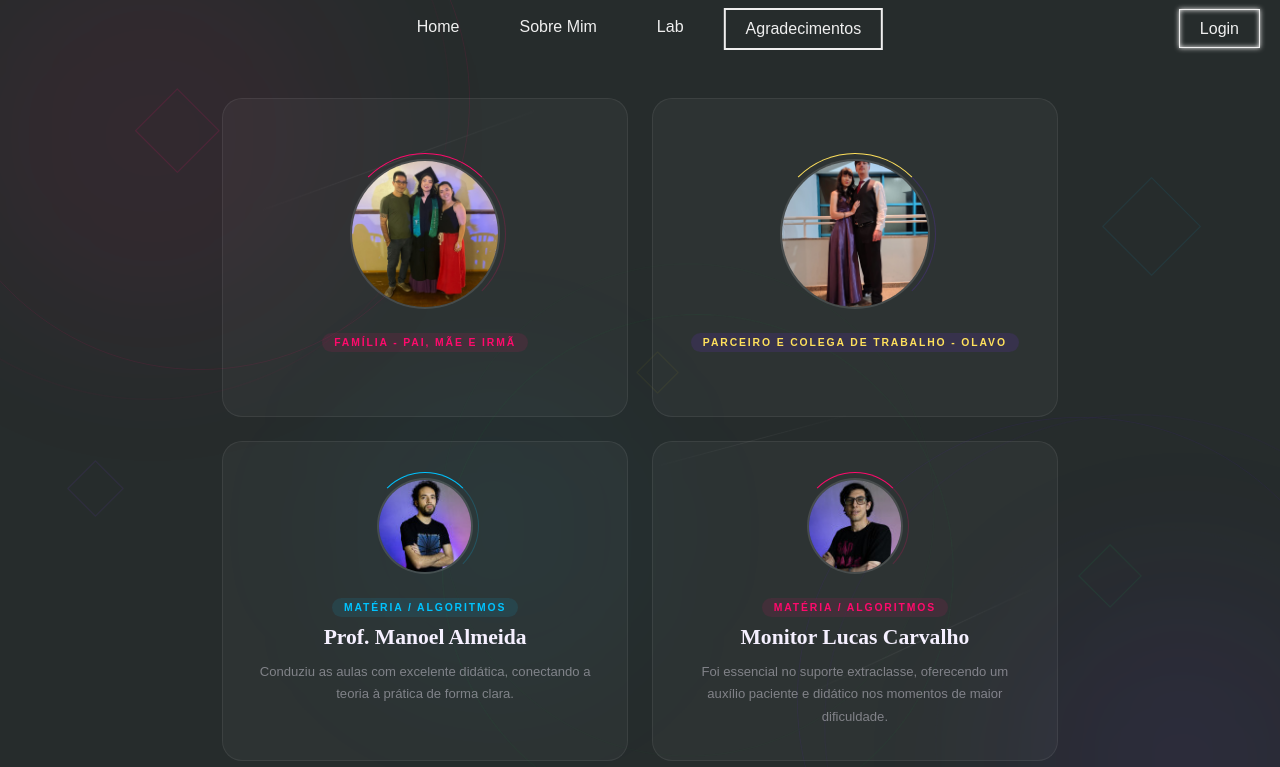
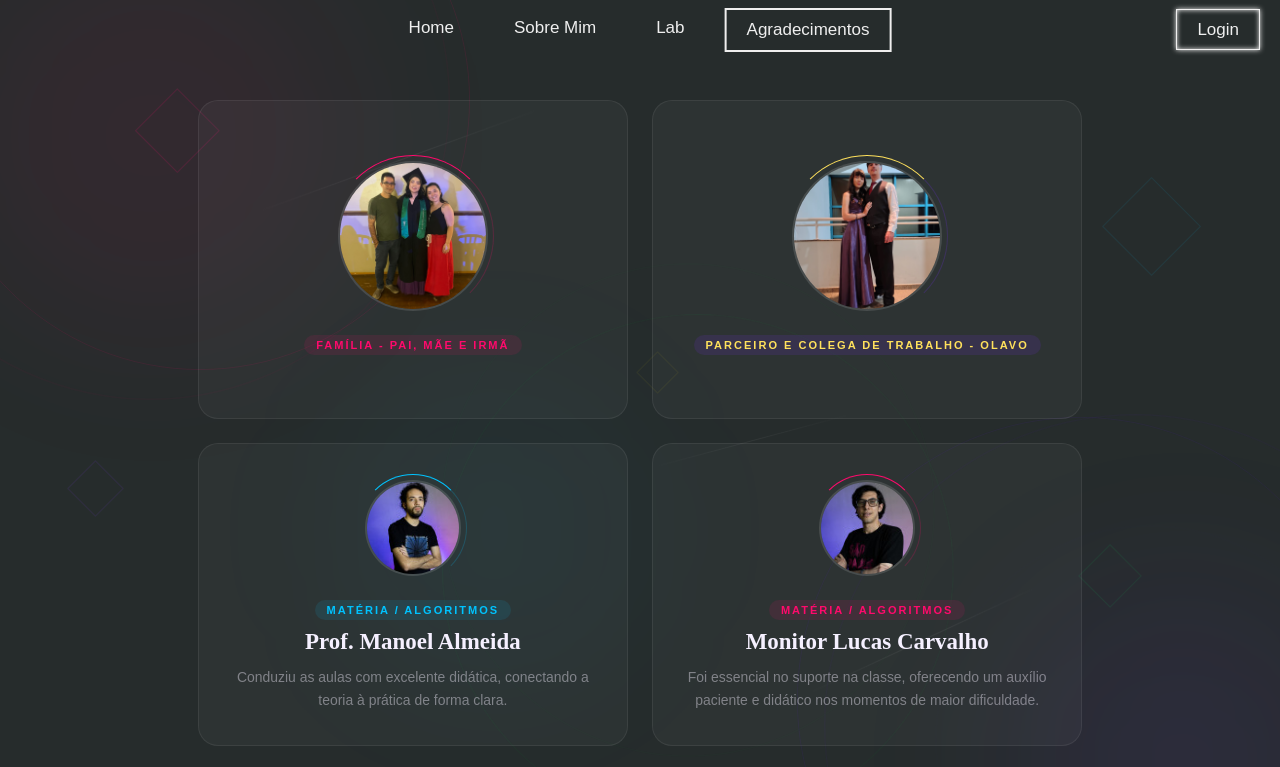
Before and after one commit to RafaelaMayumiWF/MusicalVerse, a website: page public/agradecimentos.html in a window 1280 px wide. Shown: the top 767 px of the page. Drawn offline with Linux system fonts and the light colour scheme.

Commit message:
ajustes finais

```diff
--- a/public/agradecimentos.html
+++ b/public/agradecimentos.html
@@ -89,7 +89,7 @@
         </div>
         <span class="card-materia">Matéria / Algoritmos</span>
         <div class="card-nome">Monitor Lucas Carvalho</div>
-        <p class="card-desc">Foi essencial no suporte extraclasse, oferecendo um auxílio paciente e didático nos momentos de maior dificuldade.</p>
+        <p class="card-desc">Foi essencial no suporte na classe, oferecendo um auxílio paciente e didático nos momentos de maior dificuldade.</p>
       </div>
 
       <div class="card">
--- a/public/css/agradecimentos.css
+++ b/public/css/agradecimentos.css
@@ -1,7 +1,6 @@
  *, *::before, *::after { box-sizing: border-box; margin: 0; padding: 0; }
 
     :root {
-      font-size: medium;
 
       --rose:     #ff0a6c;
       --purple:   #ffe15c;
@@ -15,6 +14,9 @@
     /* cor amarela #ffb657 */
 
     /* ── Grid de professores ── */
+    *{
+      font-size: 17px;
+    }
     .grid {
       display: grid;
       grid-template-columns: repeat(auto-fit, minmax(280px, 1fr));
--- a/public/css/style.css
+++ b/public/css/style.css
@@ -2,7 +2,6 @@
   /* variaveis do ambiente */
   --fontTitle: arial;
   --fontDefault: arial;
-  --font-size: medium;
 
   --platinum: #efefef;
   --jetBlack: #262c2c;
@@ -16,6 +15,7 @@
   padding: 0;
   margin: 0;
   font-family: var(--fontDefault);
+  c
 }
 
 body {
```
